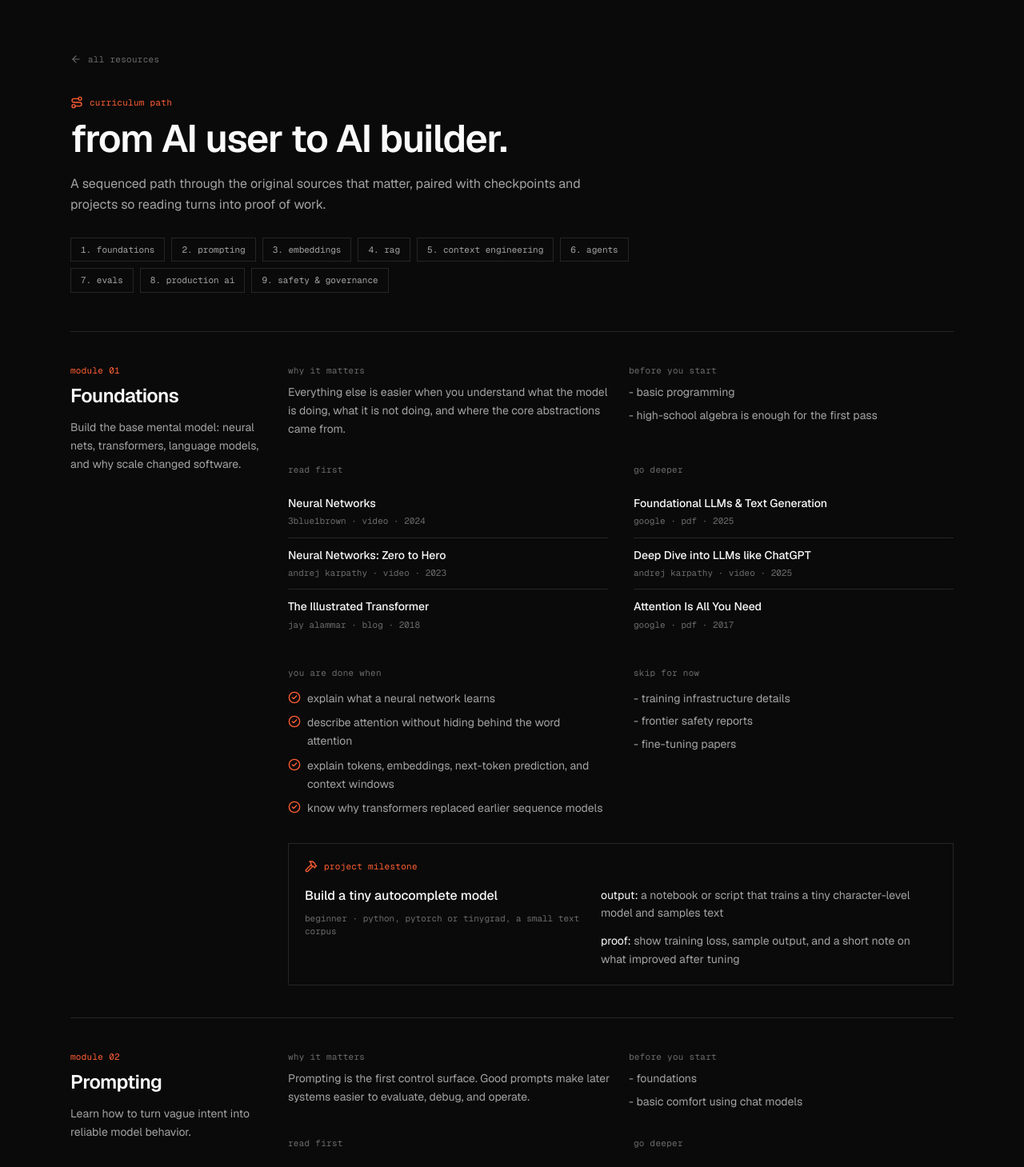
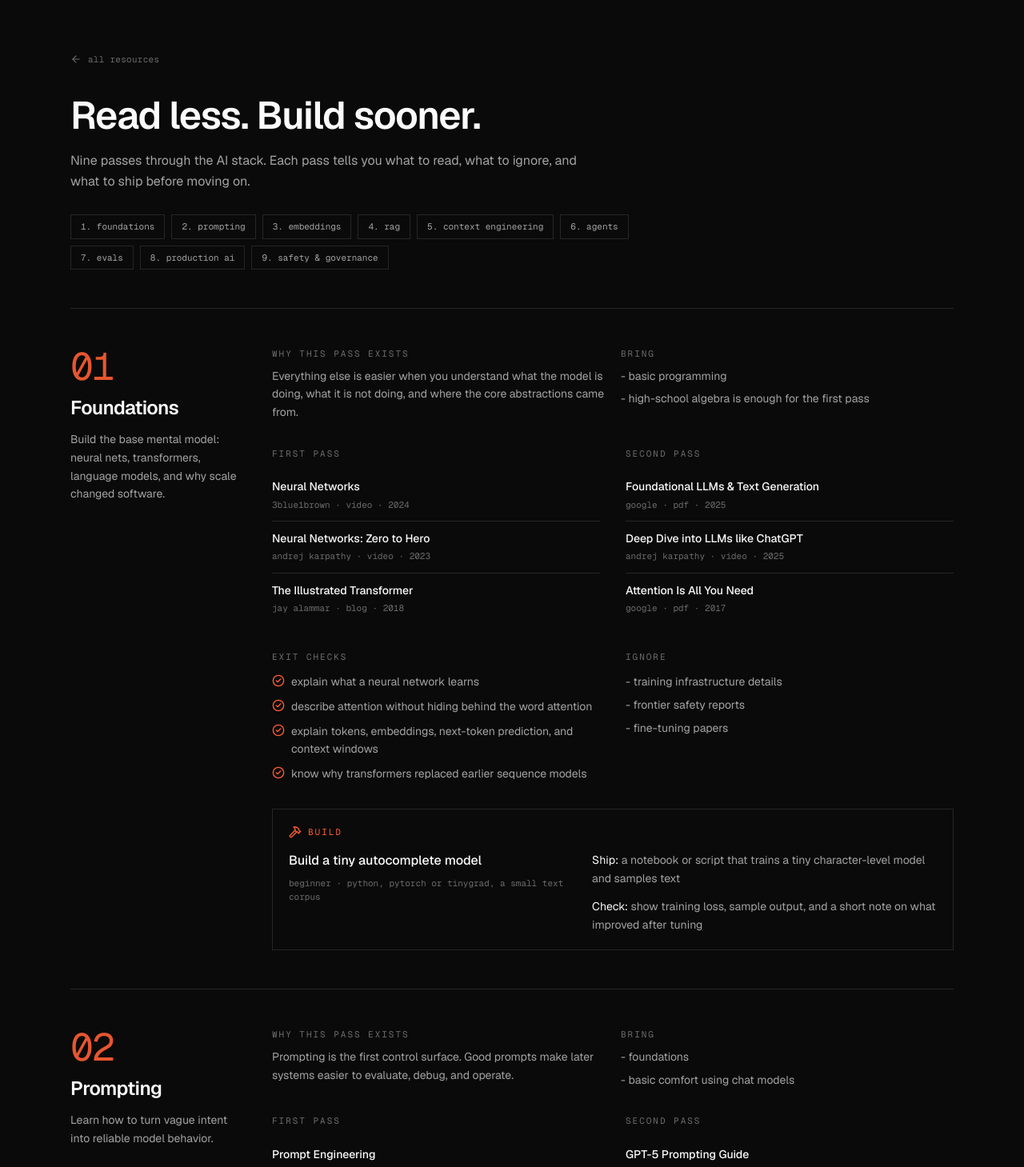
Before and after one commit to tushaarmehtaa/zero-to-ai-native, a Next.js app: page /curriculum in a window 1280 px wide. Shown: the top 1459 px of the page at 80% size. Built offline with nearby package versions, Linux system fonts and the light colour scheme.

Commit message:
Sharpen curriculum page copy

```diff
--- a/components/curriculum-view.tsx
+++ b/components/curriculum-view.tsx
@@ -1,5 +1,5 @@
 import Link from "next/link";
-import { ArrowLeft, ArrowUpRight, CheckCircle2, Hammer, Route } from "lucide-react";
+import { ArrowLeft, ArrowUpRight, CheckCircle2, Hammer } from "lucide-react";
 import { CURRICULUM, guidesForUrls, type CurriculumModule } from "@/lib/curriculum";
 
 function ResourceList({ title, urls }: { title: string; urls: string[] }) {
@@ -7,7 +7,7 @@ function ResourceList({ title, urls }: { title: string; urls: string[] }) {
 
   return (
     <div>
-      <h3 className="font-mono text-[11px] lowercase tracking-wide text-faint">{title}</h3>
+      <h3 className="font-mono text-[11px] uppercase tracking-[0.18em] text-faint">{title}</h3>
       <div className="mt-3 divide-y divide-border">
         {guides.map((guide) => (
           <a
@@ -34,25 +34,25 @@ function ResourceList({ title, urls }: { title: string; urls: string[] }) {
 }
 
 function ModuleSection({ module, index }: { module: CurriculumModule; index: number }) {
+  const number = String(index + 1).padStart(2, "0");
+
   return (
-    <section id={module.slug} className="scroll-mt-8 border-t border-border py-10">
-      <div className="grid gap-8 lg:grid-cols-[240px_1fr]">
-        <aside>
-          <p className="font-mono text-[11px] lowercase tracking-wide text-orange">
-            module {String(index + 1).padStart(2, "0")}
-          </p>
-          <h2 className="mt-2 text-2xl font-semibold tracking-tight">{module.title}</h2>
+    <section id={module.slug} className="scroll-mt-8 border-t border-border py-12">
+      <div className="grid gap-8 lg:grid-cols-[220px_1fr]">
+        <aside className="lg:sticky lg:top-8 lg:self-start">
+          <p className="font-mono text-5xl leading-none tracking-[-0.04em] text-orange/90">{number}</p>
+          <h2 className="mt-3 text-2xl font-semibold tracking-tight">{module.title}</h2>
           <p className="mt-3 text-[14px] leading-relaxed text-muted">{module.summary}</p>
         </aside>
 
         <div className="space-y-8">
           <div className="grid gap-5 md:grid-cols-2">
             <div>
-              <h3 className="font-mono text-[11px] lowercase tracking-wide text-faint">why it matters</h3>
+              <h3 className="font-mono text-[11px] uppercase tracking-[0.18em] text-faint">Why this pass exists</h3>
               <p className="mt-2 text-[14px] leading-relaxed text-muted">{module.why}</p>
             </div>
             <div>
-              <h3 className="font-mono text-[11px] lowercase tracking-wide text-faint">before you start</h3>
+              <h3 className="font-mono text-[11px] uppercase tracking-[0.18em] text-faint">Bring</h3>
               <ul className="mt-2 space-y-1.5 text-[14px] leading-relaxed text-muted">
                 {module.prerequisites.map((item) => (
                   <li key={item}>- {item}</li>
@@ -62,13 +62,13 @@ function ModuleSection({ module, index }: { module: CurriculumModule; index: num
           </div>
 
           <div className="grid gap-8 md:grid-cols-2">
-            <ResourceList title="read first" urls={module.readFirst} />
-            <ResourceList title="go deeper" urls={module.goDeeper} />
+            <ResourceList title="First pass" urls={module.readFirst} />
+            <ResourceList title="Second pass" urls={module.goDeeper} />
           </div>
 
           <div className="grid gap-8 md:grid-cols-2">
             <div>
-              <h3 className="font-mono text-[11px] lowercase tracking-wide text-faint">you are done when</h3>
+              <h3 className="font-mono text-[11px] uppercase tracking-[0.18em] text-faint">Exit checks</h3>
               <ul className="mt-3 space-y-2">
                 {module.checkpoints.map((checkpoint) => (
                   <li key={checkpoint} className="flex gap-2 text-[14px] leading-relaxed text-muted">
@@ -80,7 +80,7 @@ function ModuleSection({ module, index }: { module: CurriculumModule; index: num
             </div>
 
             <div>
-              <h3 className="font-mono text-[11px] lowercase tracking-wide text-faint">skip for now</h3>
+              <h3 className="font-mono text-[11px] uppercase tracking-[0.18em] text-faint">Ignore</h3>
               <ul className="mt-3 space-y-1.5 text-[14px] leading-relaxed text-muted">
                 {module.skipForNow.map((item) => (
                   <li key={item}>- {item}</li>
@@ -92,7 +92,7 @@ function ModuleSection({ module, index }: { module: CurriculumModule; index: num
           <div className="border border-border p-5">
             <div className="flex items-center gap-2 text-orange">
               <Hammer className="h-4 w-4" />
-              <h3 className="font-mono text-[11px] lowercase tracking-wide">project milestone</h3>
+              <h3 className="font-mono text-[11px] uppercase tracking-[0.18em]">Build</h3>
             </div>
             <div className="mt-4 grid gap-5 md:grid-cols-[1fr_1.2fr]">
               <div>
@@ -103,10 +103,10 @@ function ModuleSection({ module, index }: { module: CurriculumModule; index: num
               </div>
               <div className="space-y-3 text-[14px] leading-relaxed text-muted">
                 <p>
-                  <span className="text-foreground">output:</span> {module.project.expectedOutput}
+                  <span className="text-foreground">Ship:</span> {module.project.expectedOutput}
                 </p>
                 <p>
-                  <span className="text-foreground">proof:</span> {module.project.proof}
+                  <span className="text-foreground">Check:</span> {module.project.check}
                 </p>
               </div>
             </div>
@@ -128,15 +128,11 @@ export function CurriculumView() {
           <ArrowLeft className="h-3.5 w-3.5" />
           all resources
         </Link>
-        <div className="mt-8 flex items-center gap-2 text-orange">
-          <Route className="h-4 w-4" />
-          <p className="font-mono text-[11px] lowercase tracking-wide">curriculum path</p>
-        </div>
-        <h1 className="mt-3 text-4xl font-semibold tracking-tight sm:text-5xl">
-          from AI user to AI builder.
+        <h1 className="mt-8 max-w-2xl text-4xl font-semibold tracking-tight sm:text-5xl">
+          Read less. Build sooner.
         </h1>
         <p className="mt-5 max-w-2xl text-[16px] leading-relaxed text-muted">
-          A sequenced path through the original sources that matter, paired with checkpoints and projects so reading turns into proof of work.
+          Nine passes through the AI stack. Each pass tells you what to read, what to ignore, and what to ship before moving on.
         </p>
         <div className="mt-7 flex flex-wrap gap-2">
           {CURRICULUM.map((module, index) => (
--- a/lib/curriculum.ts
+++ b/lib/curriculum.ts
@@ -5,7 +5,7 @@ export type ProjectMilestone = {
   difficulty: "beginner" | "intermediate" | "advanced";
   expectedOutput: string;
   suggestedStack: string;
-  proof: string;
+  check: string;
 };
 
 export type CurriculumModule = {
@@ -61,7 +61,7 @@ export const CURRICULUM: CurriculumModule[] = [
       difficulty: "beginner",
       expectedOutput: "a notebook or script that trains a tiny character-level model and samples text",
       suggestedStack: "python, pytorch or tinygrad, a small text corpus",
-      proof: "show training loss, sample output, and a short note on what improved after tuning",
+      check: "show training loss, sample output, and a short note on what improved after tuning",
     },
   },
   {
@@ -92,7 +92,7 @@ export const CURRICULUM: CurriculumModule[] = [
       difficulty: "beginner",
       expectedOutput: "five reusable prompts for a real workflow, each with inputs, expected output, and examples",
       suggestedStack: "claude, chatgpt, or any model playground",
-      proof: "include before/after outputs and explain which prompt changes improved reliability",
+      check: "include before/after outputs and explain which prompt changes improved reliability",
     },
   },
   {
@@ -123,7 +123,7 @@ export const CURRICULUM: CurriculumModule[] = [
       difficulty: "beginner",
       expectedOutput: "a searchable index over a folder of markdown or text files",
       suggestedStack: "typescript or python, embeddings API, sqlite or a local vector store",
-      proof: "show five queries, retrieved chunks, and one failure case you fixed",
+      check: "show five queries, retrieved chunks, and one failure case you fixed",
     },
   },
   {
@@ -154,7 +154,7 @@ export const CURRICULUM: CurriculumModule[] = [
       difficulty: "intermediate",
       expectedOutput: "a local app that answers questions with citations from uploaded PDFs",
       suggestedStack: "next.js or python, embeddings API, vector store, model API",
-      proof: "include citations, retrieval logs, and ten eval questions with pass/fail notes",
+      check: "include citations, retrieval logs, and ten eval questions with pass/fail notes",
     },
   },
   {
@@ -185,7 +185,7 @@ export const CURRICULUM: CurriculumModule[] = [
       difficulty: "intermediate",
       expectedOutput: "an assistant that gathers sources, compresses notes, and writes a sourced brief",
       suggestedStack: "typescript, model API, search or local documents, markdown output",
-      proof: "show the final brief, source list, and what context was kept or discarded",
+      check: "show the final brief, source list, and what context was kept or discarded",
     },
   },
   {
@@ -216,7 +216,7 @@ export const CURRICULUM: CurriculumModule[] = [
       difficulty: "intermediate",
       expectedOutput: "an agent that reads an issue, labels it, asks clarifying questions, and drafts a fix plan",
       suggestedStack: "typescript, github api, model API, structured outputs",
-      proof: "run it on ten issues and record correct labels, bad labels, and failure reasons",
+      check: "run it on ten issues and record correct labels, bad labels, and failure reasons",
     },
   },
   {
@@ -247,7 +247,7 @@ export const CURRICULUM: CurriculumModule[] = [
       difficulty: "intermediate",
       expectedOutput: "a repeatable eval harness with examples, expected behavior, and scoring notes",
       suggestedStack: "typescript or python, json fixtures, model API, simple report output",
-      proof: "compare two prompts or models and explain the regression you would ship or reject",
+      check: "compare two prompts or models and explain the regression you would ship or reject",
     },
   },
   {
@@ -268,7 +268,7 @@ export const CURRICULUM: CurriculumModule[] = [
     ],
     skipForNow: ["premature fine-tuning", "complex orchestration before instrumentation"],
     checkpoints: [
-      "identify the failure modes that matter to users",
+      "identify the failures users actually feel",
       "track cost, latency, quality, and feedback",
       "design fallbacks for model and retrieval failures",
       "know what must be monitored after launch",
@@ -278,7 +278,7 @@ export const CURRICULUM: CurriculumModule[] = [
       difficulty: "advanced",
       expectedOutput: "a deployed AI feature with auth, usage limits, feedback capture, and basic observability",
       suggestedStack: "next.js, model API, database, auth provider, logging",
-      proof: "include a demo link, failure-mode notes, and one iteration driven by feedback or evals",
+      check: "include a demo link, failure-mode notes, and one iteration driven by feedback or evals",
     },
   },
   {
@@ -309,7 +309,7 @@ export const CURRICULUM: CurriculumModule[] = [
       difficulty: "advanced",
       expectedOutput: "a concise risk review for one AI feature before launch",
       suggestedStack: "markdown, product spec, eval results, abuse-case checklist",
-      proof: "include risks, mitigations, monitoring, and a decision on what blocks launch",
+      check: "include risks, mitigations, monitoring, and a decision on what blocks launch",
     },
   },
 ];
```
Also changed, not shown: 2 other files (tests, documents, lock files or other folders).
